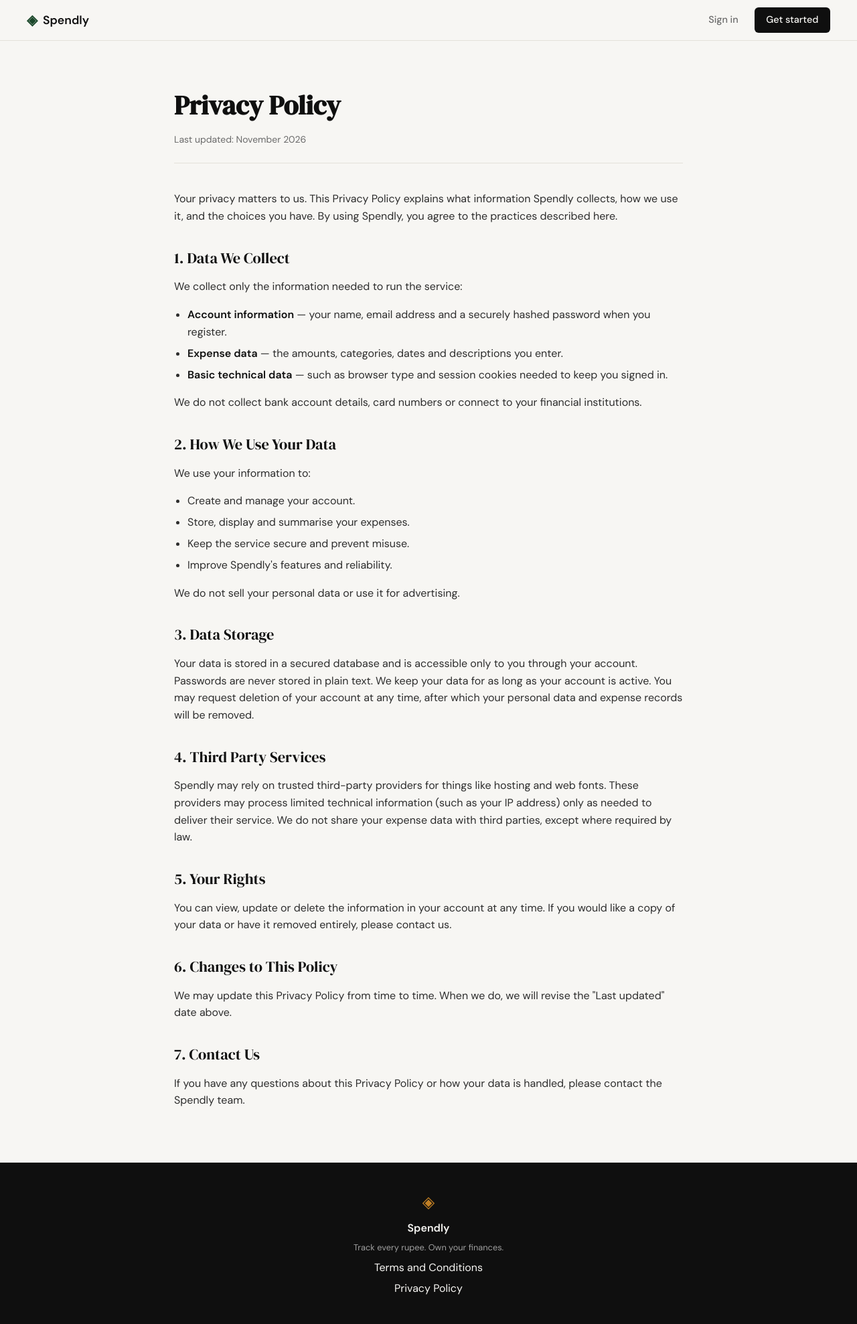
After one commit to Txxjasss/Spendly, a Flask app: page /privacy in a window 1280 px wide. The commit adds this page. Shown: the whole page at 67% size. Run offline with Flask 3, Linux system fonts and the light colour scheme.

Commit message:
landing: add privacy policy page and route

```diff
--- a/app.py
+++ b/app.py
@@ -25,6 +25,11 @@ def login():
 @app.route("/terms")
 def terms():
     return render_template("terms.html")
+
+
+@app.route("/privacy")
+def privacy():
+    return render_template("privacy.html")
 
 
 # ------------------------------------------------------------------ #
--- a/static/css/style.css
+++ b/static/css/style.css
@@ -528,6 +528,8 @@ a { color: inherit; text-decoration: none; }
 
 .legal-body li { margin-bottom: 0.4rem; }
 
+.legal-body strong { color: var(--ink); font-weight: 600; }
+
 @media (max-width: 600px) {
     .legal-section { padding: 2.5rem 1rem; }
     .legal-title { font-size: 2rem; }
--- a/templates/base.html
+++ b/templates/base.html
@@ -35,7 +35,7 @@
             <span class="footer-name">Spendly</span>
             <p class="footer-copy">Track every rupee. Own your finances.</p>
             <a href="{{ url_for('terms') }}">Terms and Conditions</a>
-            <a href="#">Privacy Policy</a>
+            <a href="{{ url_for('privacy') }}">Privacy Policy</a>
         </div>
     </footer>
 
--- /dev/null
+++ b/templates/privacy.html
@@ -0,0 +1,85 @@
+{% extends "base.html" %}
+
+{% block title %}Privacy Policy — Spendly{% endblock %}
+
+{% block content %}
+
+<section class="legal-section">
+    <div class="legal-container">
+        <header class="legal-header">
+            <h1 class="legal-title">Privacy Policy</h1>
+            <p class="legal-updated">Last updated: November 2026</p>
+        </header>
+
+        <div class="legal-body">
+            <p>
+                Your privacy matters to us. This Privacy Policy explains what
+                information Spendly collects, how we use it, and the choices you
+                have. By using Spendly, you agree to the practices described here.
+            </p>
+
+            <h2>1. Data We Collect</h2>
+            <p>We collect only the information needed to run the service:</p>
+            <ul>
+                <li><strong>Account information</strong> — your name, email address and a securely hashed password when you register.</li>
+                <li><strong>Expense data</strong> — the amounts, categories, dates and descriptions you enter.</li>
+                <li><strong>Basic technical data</strong> — such as browser type and session cookies needed to keep you signed in.</li>
+            </ul>
+            <p>
+                We do not collect bank account details, card numbers or connect to
+                your financial institutions.
+            </p>
+
+            <h2>2. How We Use Your Data</h2>
+            <p>We use your information to:</p>
+            <ul>
+                <li>Create and manage your account.</li>
+                <li>Store, display and summarise your expenses.</li>
+                <li>Keep the service secure and prevent misuse.</li>
+                <li>Improve Spendly's features and reliability.</li>
+            </ul>
+            <p>
+                We do not sell your personal data or use it for advertising.
+            </p>
+
+            <h2>3. Data Storage</h2>
+            <p>
+                Your data is stored in a secured database and is accessible only
+                to you through your account. Passwords are never stored in plain
+                text. We keep your data for as long as your account is active. You
+                may request deletion of your account at any time, after which your
+                personal data and expense records will be removed.
+            </p>
+
+            <h2>4. Third Party Services</h2>
+            <p>
+                Spendly may rely on trusted third-party providers for things like
+                hosting and web fonts. These providers may process limited
+                technical information (such as your IP address) only as needed to
+                deliver their service. We do not share your expense data with third
+                parties, except where required by law.
+            </p>
+
+            <h2>5. Your Rights</h2>
+            <p>
+                You can view, update or delete the information in your account at
+                any time. If you would like a copy of your data or have it removed
+                entirely, please contact us.
+            </p>
+
+            <h2>6. Changes to This Policy</h2>
+            <p>
+                We may update this Privacy Policy from time to time. When we do, we
+                will revise the "Last updated" date above.
+            </p>
+
+            <h2>7. Contact Us</h2>
+            <p>
+                If you have any questions about this Privacy Policy or how your
+                data is handled, please contact the Spendly team.
+            </p>
+        </div>
+    </div>
+</section>
+
+{% endblock %}
```
